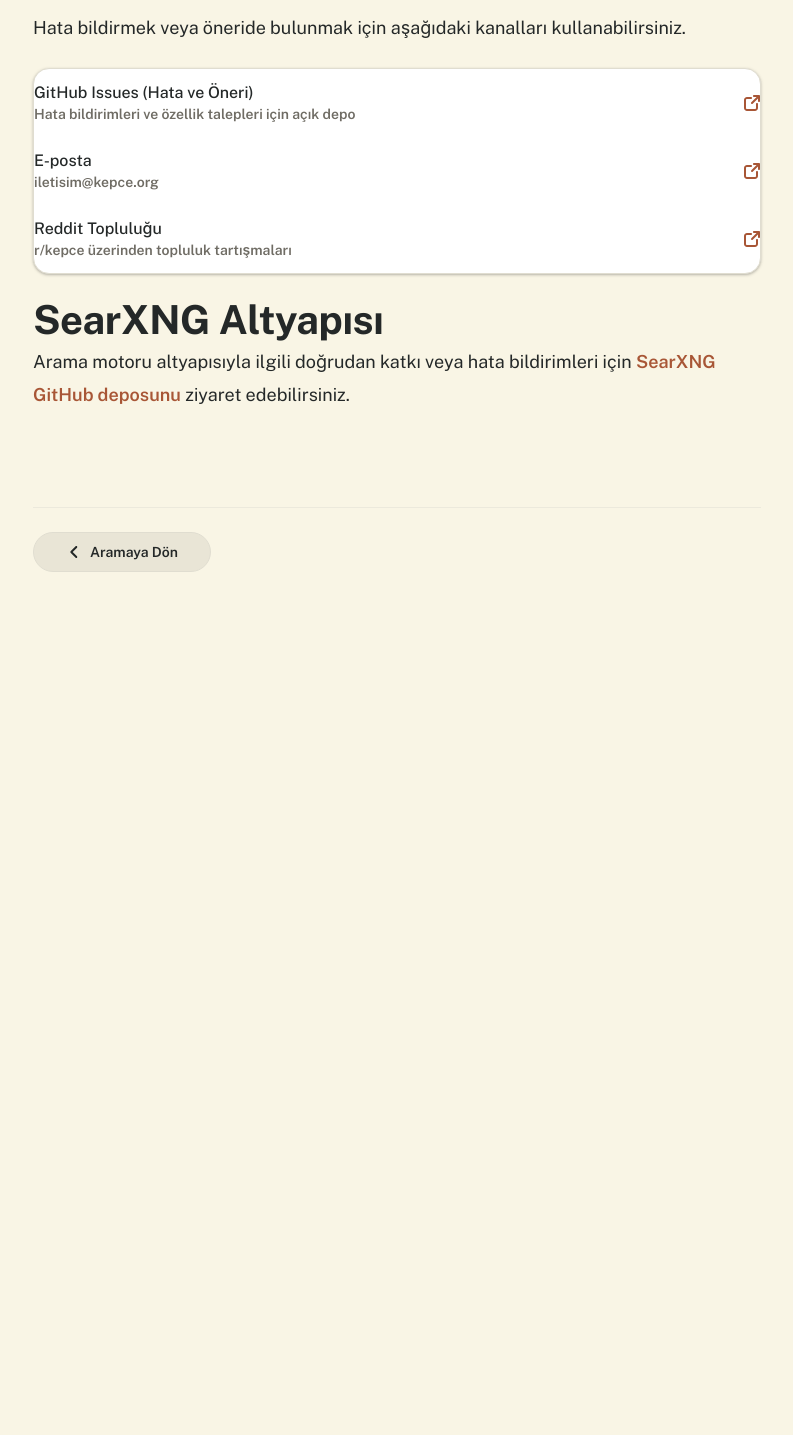
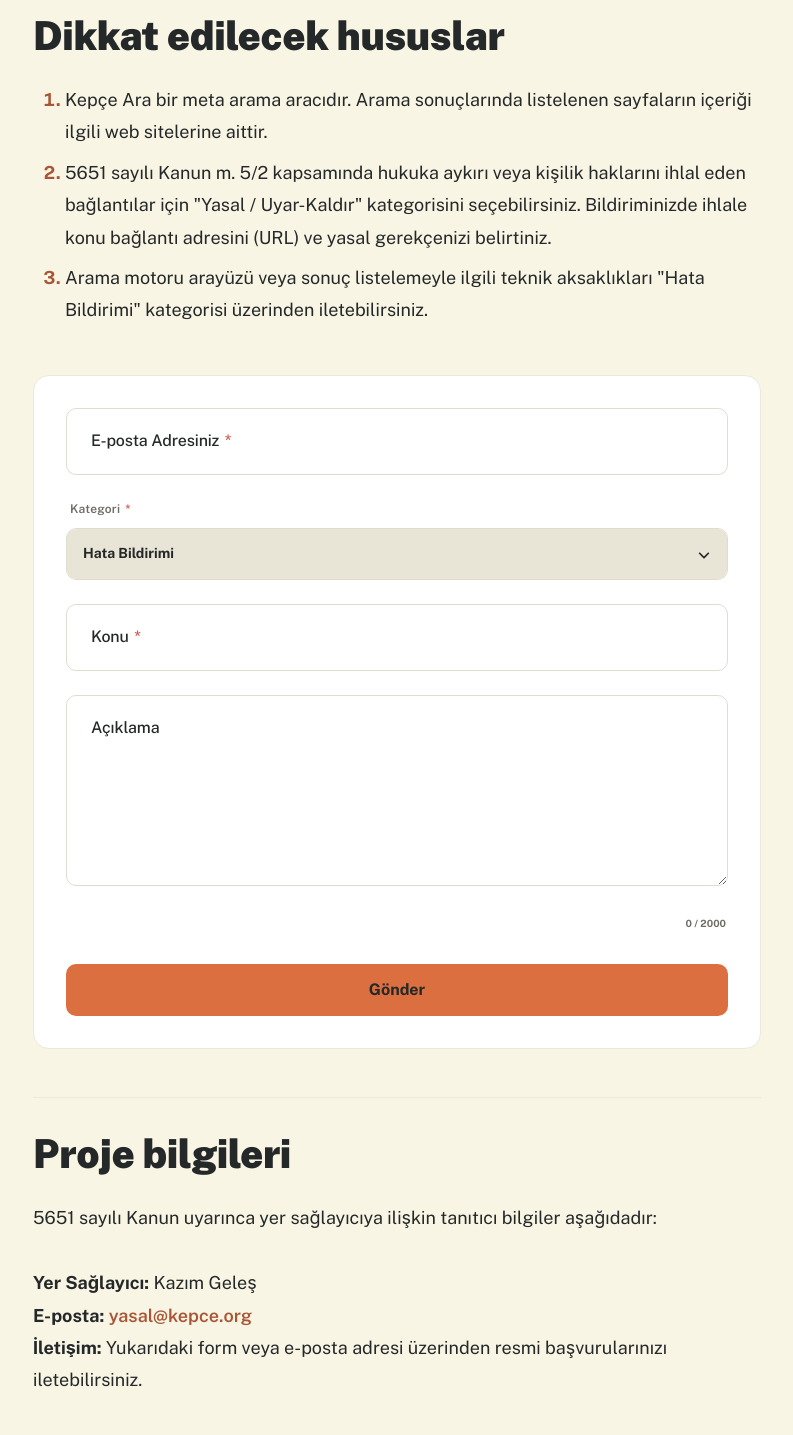
Before and after one commit to koder-cog/kepce, a SvelteKit app in the folder webapp/: page /ara/iletisim in a window 1280 px wide. Shown: the part 160-1595 px from the top of the page, without its empty margins (243-1036 px from the left). Before the commit the page ends 800 px from the top, so only its background shows below. Built offline with nearby package versions, Linux system fonts and the light colour scheme; a web font is replaced by a local one.

Commit message:
feat(webapp): ara/iletisim sayfasina 5651 uyar-kaldir formu ve yer saglayici bildirimleri

```diff
--- a/webapp/src/routes/ara/iletisim/+page.svelte
+++ b/webapp/src/routes/ara/iletisim/+page.svelte
@@ -2,86 +2,230 @@
   import { page } from "$app/stores";
   import { icon } from "@/components/ui/icons.js";
   import "@/styles/pages/_content.css";
+  import "@/styles/pages/_auth.css";
+  import { api } from "@/api/index.js";
+  import { showToast } from "@/components/ui/toast.js";
+  import Dropdown from "@/components/features/Dropdown.svelte";
+
+  const MAX_DESC = 2000;
+  const MAX_SUBJ = 128;
 
   let isSubdomain = $derived(
     $page.url.hostname.startsWith("ara.") ||
       $page.url.hostname === "ara.localhost",
   );
   let basePath = $derived(isSubdomain ? "" : "/ara");
+
+  let email = $state("");
+  let category = $state("error");
+  let subject = $state("");
+  let description = $state("");
+
+  let isLoading = $state(false);
+  let errorMsg = $state("");
+  let errors = $state({});
+
+  let descLength = $derived(description.length);
+
+  async function handleSubmit(e) {
+    e.preventDefault();
+    errors = {};
+    errorMsg = "";
+
+    if (!email.includes("@")) {
+      errors.email = "Geçerli bir e-posta giriniz.";
+      return;
+    }
+    if (!subject.trim()) {
+      errors.subject = "Konu alanı zorunludur.";
+      return;
+    }
+    if (subject.length > MAX_SUBJ) {
+      errors.subject = `Konu en fazla ${MAX_SUBJ} karakter olabilir.`;
+      return;
+    }
+    if (category === "other" && !description.trim()) {
+      errors.description = "Lütfen diğer kategorisi için bir açıklama giriniz.";
+      return;
+    }
+    if (description.length > MAX_DESC) {
+      errors.description = `Açıklama çok uzun (maks. ${MAX_DESC} karakter).`;
+      return;
+    }
+
+    isLoading = true;
+
+    try {
+      await api.submitContactForm({
+        email,
+        report_type: category,
+        subject: subject.trim(),
+        description: description.trim(),
+      });
+      showToast("Teşekkürler! Mesajınız başarıyla iletildi.");
+
+      subject = "";
+      description = "";
+      category = "error";
+    } catch (err) {
+      errorMsg = err.message || "Bir hata oluştu.";
+    } finally {
+      isLoading = false;
+    }
+  }
 </script>
 
 <svelte:head>
   <title>İletişim | Kepçe Ara</title>
   <meta
     name="description"
-    content="Kepçe Ara geri bildirim, hata bildirimi ve iletişim kanalları."
+    content="Kepçe Ara iletişim kanalları, 5651 sayılı Kanun kapsamında Uyar-Kaldır başvuruları ve hata bildirim formu."
   />
 </svelte:head>
 
 <div class="settings-page c-search-adv-page">
   <article class="content-page">
     <header class="content-page__header">
-      <h1 class="content-page__title">İletişim ve Geri Bildirim</h1>
+      <h1 class="content-page__title">İletişim</h1>
       <div class="content-page__meta">
         <time class="content-page__date">Kepçe Açık Kaynak Topluluğu</time>
       </div>
     </header>
 
     <div class="content-page__body">
-      <p class="u-text-base u-leading-comfortable u-mb-lg">
-        Hata bildirmek veya öneride bulunmak için aşağıdaki kanalları kullanabilirsiniz.
-      </p>
+      <section>
+        <h2>Dikkat edilecek hususlar</h2>
+        <ol>
+          <li>
+            Kepçe Ara bir meta arama aracıdır. Arama sonuçlarında listelenen sayfaların içeriği ilgili web sitelerine aittir.
+          </li>
+          <li>
+            5651 sayılı Kanun m. 5/2 kapsamında hukuka aykırı veya kişilik haklarını ihlal eden bağlantılar için "Yasal / Uyar-Kaldır" kategorisini seçebilirsiniz. Bildiriminizde ihlale konu bağlantı adresini (URL) ve yasal gerekçenizi belirtiniz.
+          </li>
+          <li>
+            Arama motoru arayüzü veya sonuç listelemeyle ilgili teknik aksaklıkları "Hata Bildirimi" kategorisi üzerinden iletebilirsiniz.
+          </li>
+        </ol>
+      </section>
 
-      <div class="c-boxed-list u-mb-lg">
-        <a
-          href="https://github.com/koder-cog/kepce/issues"
-          target="_blank"
-          rel="noopener noreferrer"
-          class="c-list-row c-list-row--clickable c-list-row--tall"
-        >
-          <div class="c-list-row__info">
-            <div class="c-list-row__title">GitHub Issues (Hata ve Öneri)</div>
-            <div class="c-list-row__desc">Hata bildirimleri ve özellik talepleri için açık depo</div>
-          </div>
-          <div class="c-list-row__control">
-            {@html icon("externalLink", 16)}
-          </div>
-        </a>
+      <section class="contact-form-section">
+        <div class="contact-form-card">
+          {#if errorMsg}
+            <div id="contact-error-container">
+              <div class="auth-error" role="alert">{errorMsg}</div>
+            </div>
+          {/if}
 
-        <a
-          href="mailto:iletisim@kepce.org"
-          class="c-list-row c-list-row--clickable c-list-row--tall"
-        >
-          <div class="c-list-row__info">
-            <div class="c-list-row__title">E-posta</div>
-            <div class="c-list-row__desc">iletisim@kepce.org</div>
-          </div>
-          <div class="c-list-row__control">
-            {@html icon("externalLink", 16)}
-          </div>
-        </a>
+          <form id="contact-form" onsubmit={handleSubmit}>
+            <div
+              class="form-group form-group--floating"
+              class:form-group--error={errors.email}
+              data-error={errors.email}
+            >
+              <input
+                type="email"
+                id="contact-email"
+                bind:value={email}
+                required
+                placeholder=" "
+              />
+              <label class="form-label" for="contact-email"
+                >E-posta Adresiniz <span class="form-required-mark">*</span
+                ></label
+              >
+            </div>
 
-        <a
-          href="https://reddit.com/r/kepce"
-          target="_blank"
-          rel="noopener noreferrer"
-          class="c-list-row c-list-row--clickable c-list-row--tall"
-        >
-          <div class="c-list-row__info">
-            <div class="c-list-row__title">Reddit Topluluğu</div>
-            <div class="c-list-row__desc">r/kepce üzerinden topluluk tartışmaları</div>
-          </div>
-          <div class="c-list-row__control">
-            {@html icon("externalLink", 16)}
-          </div>
-        </a>
-      </div>
+            <div class="form-group">
+              <div class="form-label">
+                Kategori <span class="form-required-mark">*</span>
+              </div>
+              <Dropdown
+                options={[
+                  { value: "error", label: "Hata Bildirimi" },
+                  { value: "legal", label: "Yasal / Uyar-Kaldır (5651)" },
+                  { value: "suggest", label: "Öneri / Geri Bildirim" },
+                  { value: "other", label: "Diğer" },
+                ]}
+                bind:value={category}
+              />
+            </div>
 
-      <section class="u-mb-lg">
-        <h2 class="u-text-lg u-font-bold u-mb-xs">SearXNG Altyapısı</h2>
-        <p class="u-leading-comfortable">
-          Arama motoru altyapısıyla ilgili doğrudan katkı veya hata bildirimleri için <a href="https://github.com/searxng/searxng" target="_blank" rel="noopener noreferrer" class="text-link">SearXNG GitHub deposunu</a> ziyaret edebilirsiniz.
+            <div
+              class="form-group form-group--floating"
+              class:form-group--error={errors.subject}
+              data-error={errors.subject}
+            >
+              <input
+                type="text"
+                id="contact-subject"
+                bind:value={subject}
+                required
+                maxlength={MAX_SUBJ}
+                placeholder=" "
+              />
+              <label class="form-label" for="contact-subject"
+                >Konu <span class="form-required-mark">*</span></label
+              >
+            </div>
+
+            <div
+              class="form-group form-group--floating"
+              class:form-group--error={errors.description}
+              data-error={errors.description}
+            >
+              <textarea
+                id="contact-description"
+                bind:value={description}
+                placeholder=" "
+                rows="6"
+              ></textarea>
+              <label class="form-label" for="contact-description">Açıklama</label>
+            </div>
+            <span
+              class="c-char-counter"
+              class:c-char-counter--over={descLength > MAX_DESC}
+              id="contact-char-counter"
+            >
+              {descLength} / {MAX_DESC}
+            </span>
+
+            <button
+              type="submit"
+              class="btn btn--primary btn--squish"
+              id="contact-submit"
+              disabled={isLoading}
+            >
+              {isLoading ? "Gönderiliyor…" : "Gönder"}
+            </button>
+          </form>
+        </div>
+      </section>
+
+      <section class="contact-info-section">
+        <h2>Proje bilgileri</h2>
+        <p>
+          5651 sayılı Kanun uyarınca yer sağlayıcıya ilişkin tanıtıcı bilgiler aşağıdadır:
+          <br /><br />
+          <strong>Yer Sağlayıcı:</strong> Kazım Geleş<br />
+          <strong>E-posta:</strong>
+          <a href="mailto:yasal@kepce.org">yasal@kepce.org</a><br />
+          <strong>İletişim:</strong> Yukarıdaki form veya e-posta adresi üzerinden resmi başvurularınızı iletebilirsiniz.
         </p>
+      </section>
+
+      <section class="u-mt-xl">
+        <h2>Açık kaynak depoları</h2>
+        <p>
+          Kepçe Ara yazılımı ve SearXNG altyapısıyla ilgili doğrudan kod katkısı veya geliştirici tartışmaları için aşağıdaki açık depoları da kullanabilirsiniz:
+        </p>
+        <ul>
+          <li>
+            <a href="https://github.com/koder-cog/kepce" target="_blank" rel="noopener noreferrer">Kepçe GitHub Deposu</a>
+          </li>
+          <li>
+            <a href="https://github.com/searxng/searxng" target="_blank" rel="noopener noreferrer">SearXNG GitHub Deposu</a>
+          </li>
+        </ul>
       </section>
     </div>
   </article>
```
